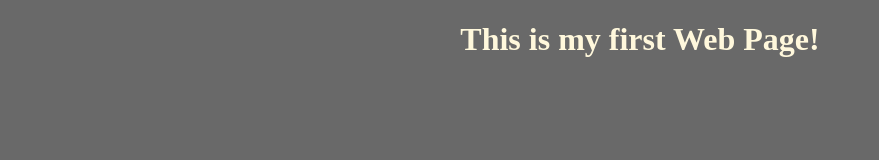
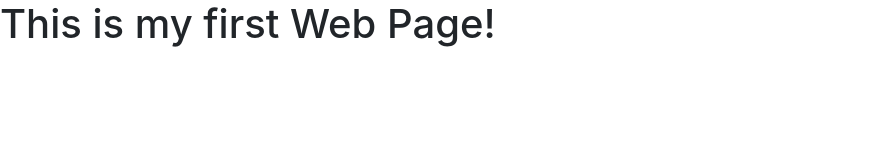
Before and after one commit to rand16/rand16.github.io, a plain HTML site: page index.html in a window 1280 px wide. Shown: the whole page, without its empty margins (0-879 px from the left). Drawn offline with nearby package versions, Linux system fonts and the light colour scheme.

Commit message:
Use Bootstrap

```diff
--- a/index.html
+++ b/index.html
@@ -2,10 +2,14 @@
 <html lang="en">
     <head>
         <meta charset="UTF-8">
+        <meta name="viewport" content="width=device-width, initial-scale=1.0">
         <title>My Site!</title>
-        <link href="./styles.css" rel="stylesheet">
+        <link href="css/bootstrap.min.css" rel="stylesheet">
     </head>
     <body>
         <h1>This is my first Web Page!</h1>
+
+        <script src="https://ajax.googleapis.com/ajax/libs/jquery/3.5.1/jquery.min.js"></script>
+        <script src="js/bootstrap.min.js"></script>
     </body>
 </html>
--- a/styles.css
+++ b/styles.css
@@ -1,5 +1,8 @@
 body {
-    text-align: center;
     background-color: dimgray;
     color: cornsilk;
 }
+
+h1 {
+    text-align: center;
+}
```
